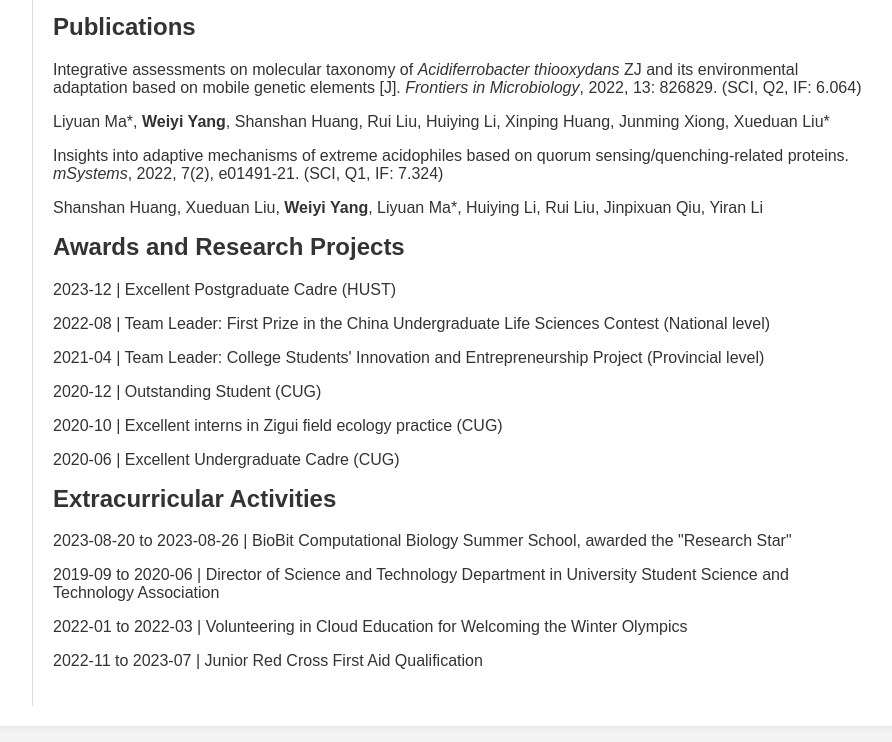
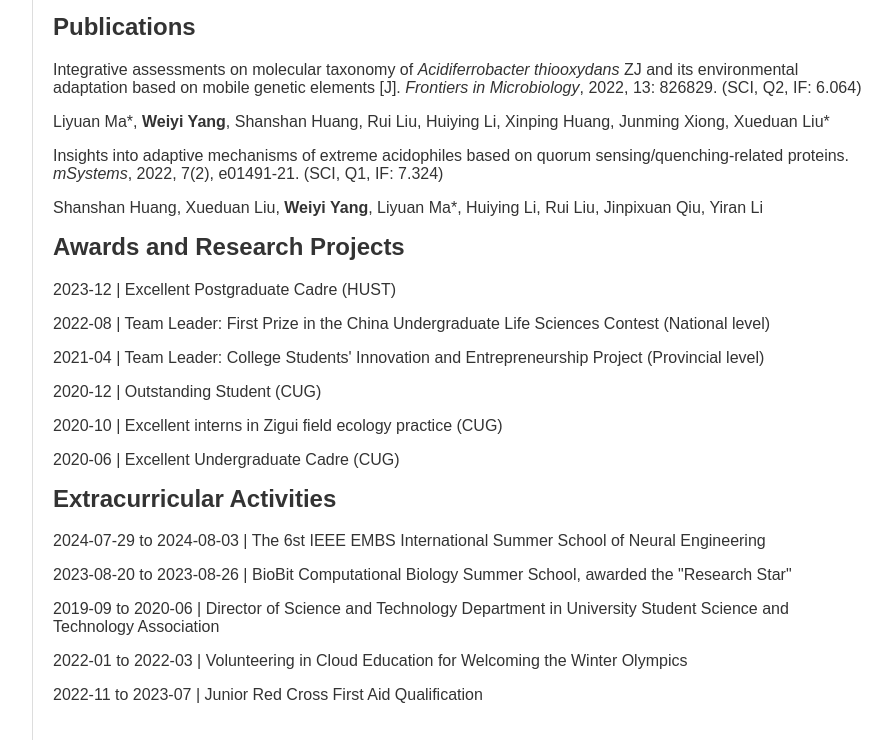
Before and after one commit to Yang-weiyi/web, a plain HTML site: page index.html in a window 1280 px wide. Shown: the part 2138-2880 px from the top of the page, without its empty margins (348-1240 px from the left). Drawn offline with Linux system fonts and the light colour scheme.

Commit message:
Update index.html

```diff
--- a/index.html
+++ b/index.html
@@ -370,6 +370,7 @@
             <p>2020-06 | Excellent Undergraduate Cadre (CUG)</p>
 
             <h2 id="activities">Extracurricular Activities</h2>
+            <p>2024-07-29 to 2024-08-03 | The 6st IEEE EMBS International Summer School of Neural Engineering</p>
             <p>2023-08-20 to 2023-08-26 | BioBit Computational Biology Summer School, awarded the "Research Star"</p>
             <p>2019-09 to 2020-06 | Director of Science and Technology Department in University Student Science and Technology Association</p>
             <p>2022-01 to 2022-03 | Volunteering in Cloud Education for Welcoming the Winter Olympics</p>
```
